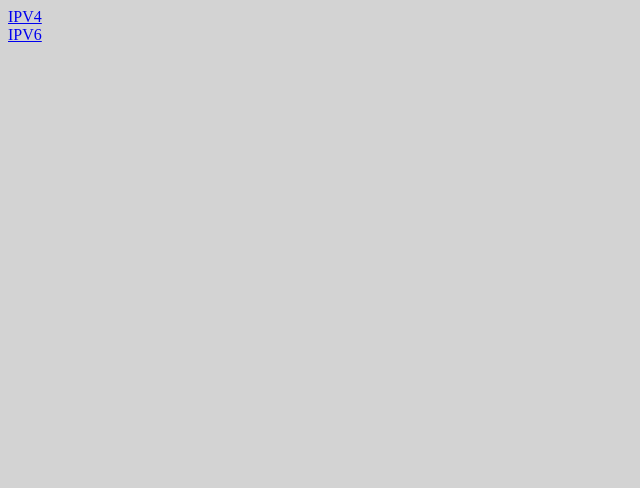
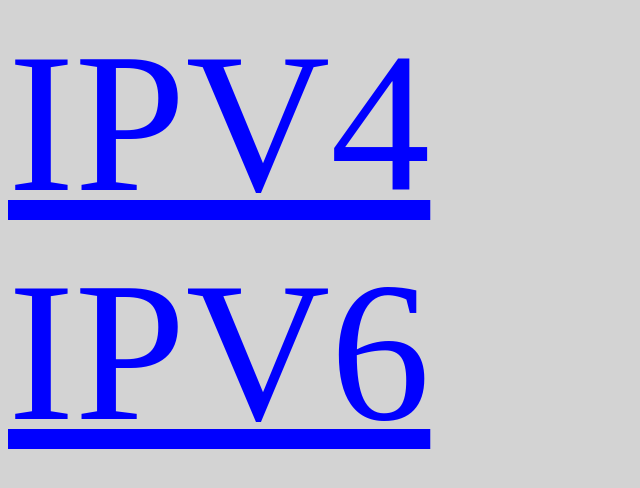
Before and after one commit to avinashsingh6641/MyCnblogaa, a plain HTML site: page left.html in a window 1280 px wide. Shown: the whole page, without its empty margins (0-640 px from the left). Drawn offline with Linux system fonts and the light colour scheme.

Commit message:
Update left.html

```diff
--- a/left.html
+++ b/left.html
@@ -3,7 +3,7 @@
 <title>left</title>
 </head>
 <body style="background-color:lightgrey">
-<a href="input.html"target="xyz">IPV4</a></br>
-<a href="output.html"target="xyz">IPV6</a>
+<a  style="color:blue;font-size:200px;"href="input.html"target="xyz">IPV4</a></br>
+<a  style="color:blue;font-size:200px;" href="output.html"target="xyz">IPV6</a>
 </body>
 </html>
```
